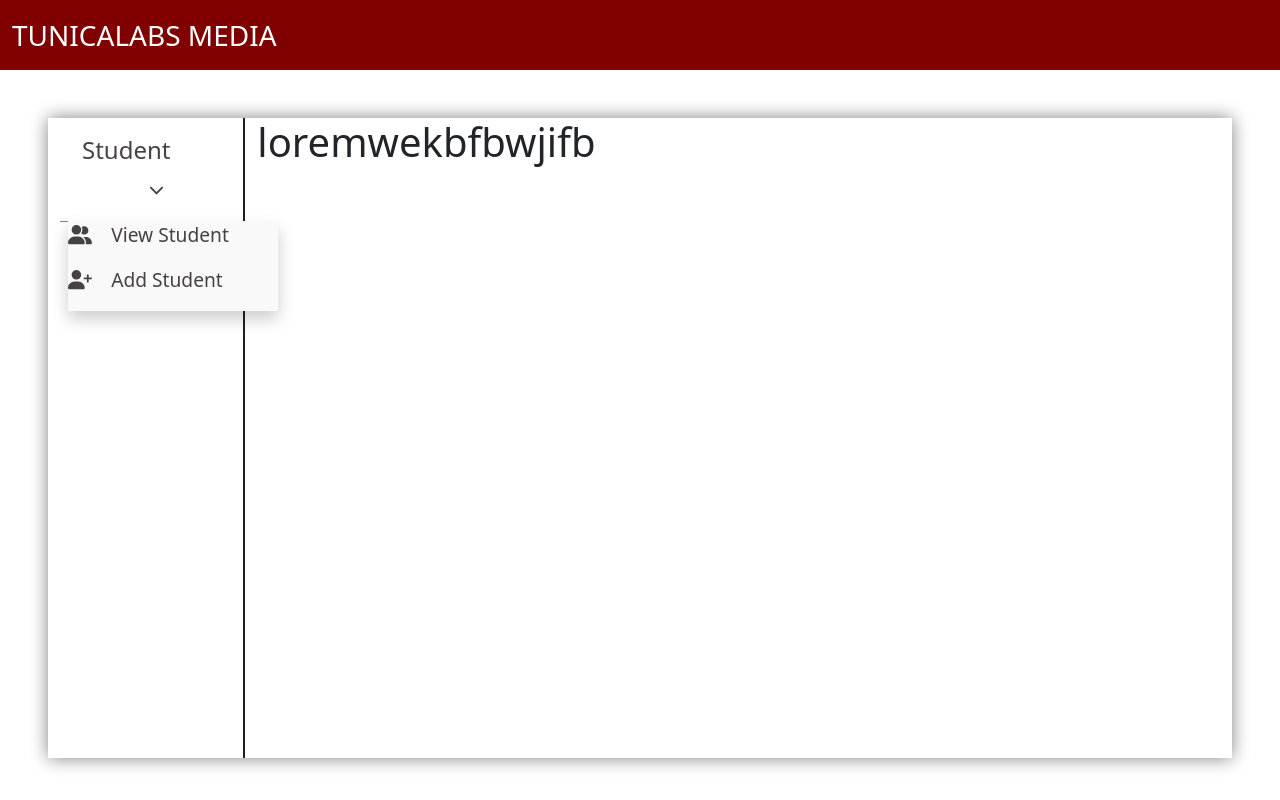
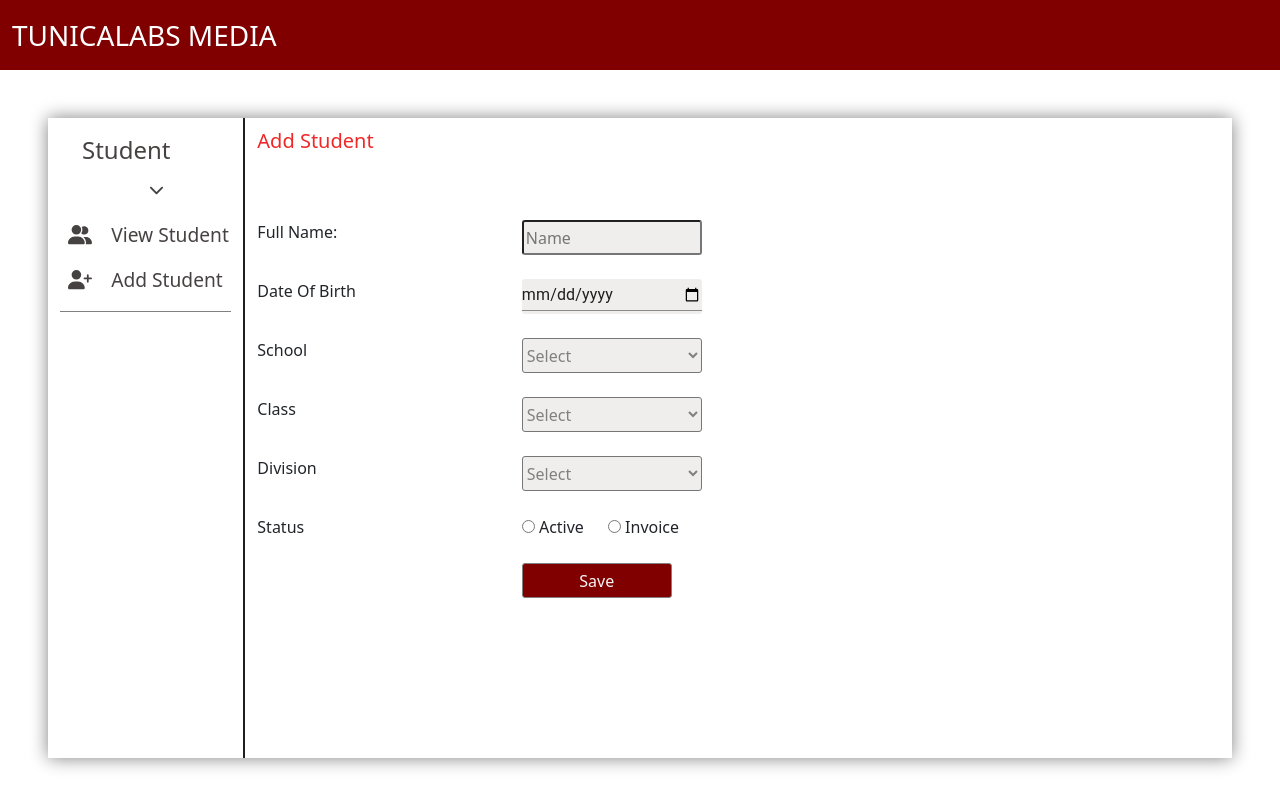
Before and after one commit to rohit-kumar22/student-registration.github.io, a React (Create React App) app: page / in a window 1280 px wide. Both pictures are taken after a click on the element "Add Student". Built offline with nearby package versions, Linux system fonts and the light colour scheme.

Commit message:
added view student

```diff
--- a/package.json
+++ b/package.json
@@ -7,6 +7,7 @@
     "@fortawesome/fontawesome-svg-core": "^6.1.1",
     "@fortawesome/free-solid-svg-icons": "^6.1.1",
     "@fortawesome/react-fontawesome": "^0.2.0",
+    "@material-ui/core": "^4.12.4",
     "@testing-library/jest-dom": "^5.16.4",
     "@testing-library/react": "^13.3.0",
     "@testing-library/user-event": "^13.5.0",
@@ -15,6 +16,7 @@
     "gh-pages": "^4.0.0",
     "react": "^18.2.0",
     "react-dom": "^18.2.0",
+    "react-html-table-to-excel": "^2.0.0",
     "react-scripts": "5.0.1",
     "react-strap": "0.0.1",
     "reactstrap": "^9.1.1",
--- /dev/null
+++ b/src/AddStudent.css
@@ -0,0 +1,27 @@
+.add-student-heading{
+    font-size: 1.25rem;
+    font-weight: 500;
+    color:#EE2828;
+  }
+
+
+
+  input{
+
+    background-color: rgb(228, 227, 227);
+  }
+.input-content{
+  margin-left: 100px !important;
+  background-color: rgb(240, 237, 237);
+  width: 180px;
+  height: 35px;
+  border-radius: 3px;
+  color: gray;
+}
+
+.save-button{
+
+  width:150px;
+  background-color: maroon;
+  color: whitesmoke;
+}
--- a/src/AddStudent.js
+++ b/src/AddStudent.js
@@ -1,10 +1,160 @@
-import React from "react";
+import React, { useState } from "react";
+import "./AddStudent.css";
+import TextField from "@material-ui/core/TextField";
 
 export default function AddStudent() {
   console.log("AddStudent");
+  const [data, setData] = useState({});
+
+  const onInputChange = (e) => {
+    const name = e.target.name;
+    const value = e.target.value;
+
+    setData((prev) => ({ ...prev, [name]: value }));
+  };
+  const SaveData = () => {
+    Object.entries(data).forEach(([name, value]) => {
+      console.log("name", name, "value", value);
+      localStorage.setItem(name, value);
+    });
+  };
   return (
     <div className="col-sm-10">
-      <h1>loremwekbfbwjifb</h1>
+      {console.log("data", data)}
+      <div className="row ">
+        <div className="col-12">
+          <p className="mt-2 add-student-heading">Add Student</p>
+        </div>
+        <div className="col-12">
+          <div className="row mt-5">
+            <div className="col-2">
+              <label>Full Name:</label>
+            </div>
+            <div className="col-5">
+              <input
+                placeholder="Name"
+                name="full_name"
+                className="input-content"
+                type="text"
+                value={data["full_name"] ? data["full_name"] : ""}
+                onChange={(e) => onInputChange(e)}
+              />
+            </div>
+          </div>
+          <div className="row mt-4">
+            <div className="col-2">
+              {" "}
+              <label>Date Of Birth</label>
+            </div>
+            <div className="col-5">
+              <TextField
+                className="input-content"
+                name="dob"
+                id="dob"
+                type="date"
+                defaultValue="DD-MM-YY"
+                value={data["dob"] ? data["dob"] : ""}
+                onChange={(e) => onInputChange(e)}
+              />
+            </div>
+          </div>
+          <div className="row mt-4">
+            <div className="col-2">
+              <label>School</label>
+            </div>
+            <div className="col-5">
+              <select
+                placeholder="Select"
+                className="input-content"
+                name="school"
+                defaultValue="Select"
+                value={data["school"] ? data["school"] : ""}
+                onChange={(e) => onInputChange(e)}>
+                <option value="" disabled selected hidden>
+                  Select
+                </option>
+                <option value="mps">Modern Public School</option>
+                <option value="dps">Delhi Public School</option>
+                <option value="pms">PMS Public School</option>
+              </select>
+            </div>
+          </div>
+          <div className="row mt-4">
+            <div className="col-2">
+              <label>Class</label>
+            </div>
+            <div className="col-5">
+              <select
+                className="input-content"
+                name="class"
+                value={data["class"] ? data["class"] : ""}
+                onChange={(e) => onInputChange(e)}>
+                <option value="" disabled selected hidden>
+                  Select
+                </option>
+                <option value="one">1</option>
+                <option value="two">2</option>
+                <option value="three">3</option>
+                <option value="four">4</option>
+                <option value="five">5</option>
+              </select>
+            </div>
+          </div>
+          <div className="row mt-4">
+            <div className="col-2">
+              <label>Division</label>
+            </div>
+            <div className="col-5">
+              <select
+                required
+                className="input-content"
+                name="division"
+                value={data["division"] ? data["division"] : ""}
+                onChange={(e) => onInputChange(e)}>
+                <option value="" disabled selected hidden>
+                  Select
+                </option>
+                <option value="a">A</option>
+                <option value="b">B</option>
+              </select>
+            </div>
+          </div>
+
+          <div className="row mt-4">
+            <div className="col-2">
+              <label>Status</label>
+            </div>
+            <div className="col-5">
+              <input
+                style={{ marginLeft: "100px" }}
+                type="radio"
+                value="active"
+                checked={data["status"] === "active"}
+                name="status"
+                onChange={(e) => onInputChange(e)}
+              />{" "}
+              Active
+              <input
+                className="ms-4"
+                type="radio"
+                value="invoice"
+                name="status"
+                checked={data["status"] === "invoice"}
+                onChange={(e) => onInputChange(e)}
+              />{" "}
+              Invoice
+            </div>
+          </div>
+          <div className="row mt-4">
+            <div className="col-2"></div>
+            <div className="col-5 ">
+              <button className="input-content save-button" onClick={SaveData}>
+                Save{" "}
+              </button>
+            </div>
+          </div>
+        </div>
+      </div>
     </div>
   );
 }
--- a/src/App.js
+++ b/src/App.js
@@ -18,7 +18,9 @@ function App() {
     ADD: { name: "Add Student", icon: addUser },
   };
 
-  const [selectedItem, setSelectedItem] = useState(studentSideBarList.VIEW);
+  const [selectedItem, setSelectedItem] = useState(
+    studentSideBarList.VIEW.name
+  );
 
   return (
     <div className="App">
@@ -40,9 +42,7 @@ function App() {
                         </span>
                       </p>
                     </button>
-                    <div
-                      class="student-dropdown-content"
-                      style={{ fontSize: "1.5rem" }}>
+                    <div style={{ fontSize: "1.5rem" }}>
                       {Object.values(studentSideBarList).map((item) => (
                         <div onClick={() => setSelectedItem(item.name)}>
                           <p style={{ fontSize: "1.2rem", fontWeight: "400" }}>
@@ -57,8 +57,14 @@ function App() {
                 <div></div>
                 <div></div>
               </div>
-              {selectedItem === studentSideBarList.VIEW.name && <ViewStudent />}
-              {selectedItem === studentSideBarList.ADD.name && <AddStudent />}
+              {console.log(
+                "selectedItem",
+                selectedItem,
+                "studentSideBarList.VIEW.name",
+                studentSideBarList.VIEW.name
+              )}
+              {studentSideBarList.VIEW.name === selectedItem && <ViewStudent />}
+              {studentSideBarList.ADD.name === selectedItem && <AddStudent />}
             </div>
           </div>
         </div>
--- a/src/ViewStudent.js
+++ b/src/ViewStudent.js
@@ -1,8 +1,9 @@
-import React, { useState } from "react";
+import React from "react";
 import "./ViewStudent.css";
 import { FontAwesomeIcon } from "@fortawesome/react-fontawesome";
 import { faArrowDown } from "@fortawesome/free-solid-svg-icons";
 import { faChevronDown } from "@fortawesome/free-solid-svg-icons";
+import ReactHTMLTableToExcel from "react-html-table-to-excel";
 import { Table } from "reactstrap";
 
 export default function ViewStudent() {
@@ -41,29 +42,29 @@ export default function ViewStudent() {
       school: "Vinod Public School",
       class: 10,
       division: "B",
-      status: "Active",
+      status: "Invoice",
     },
     {
       id: 5,
-      name: "Rohit Kumar",
+      name: "Ankit Pal",
       age: 23,
-      school: "Modern Public School",
+      school: "Delhi Public School",
       class: 12,
-      division: "A",
+      division: "B",
       status: "Active",
     },
     {
       id: 6,
-      name: "Mohit Kumar",
+      name: "Bilal Aazam",
       age: 23,
       school: "Modern Public School",
       class: 11,
-      division: "A",
-      status: "Active",
+      division: "b",
+      status: "Invoice",
     },
     {
       id: 7,
-      name: "Udit Khan",
+      name: "Udit Singh",
       age: 12,
       school: "Delhi Public School",
       class: 2,
@@ -72,7 +73,7 @@ export default function ViewStudent() {
     },
     {
       id: 8,
-      name: "Shivam Rohela",
+      name: "Shivam Singh",
       age: 21,
       school: "Vinod Public School",
       class: 10,
@@ -81,6 +82,7 @@ export default function ViewStudent() {
     },
   ];
 
+  const download_btn = "Download Excel &emsp;&nbsp; ${downloadIcon}";
   const chevronIcon = <FontAwesomeIcon icon={faChevronDown} />;
   const downloadIcon = <FontAwesomeIcon icon={faArrowDown} />;
   return (
@@ -112,7 +114,7 @@ export default function ViewStudent() {
       </div>
       <div className="pt-0 mt-3  mb-0 row" style={{ height: "65%" }}>
         <div className="col-12">
-          <Table>
+          <Table id="table-to-xls">
             <thead>
               <tr width={100} className="table-row">
                 {" "}
@@ -150,9 +152,14 @@ export default function ViewStudent() {
         </div>
       </div>
       <div className="row">
-        <button className="download-btn mt-5">
-          Download Excel &emsp;&nbsp;{downloadIcon}
-        </button>
+        <ReactHTMLTableToExcel
+          id="test-table-xls-button"
+          className="download-btn mt-4"
+          table="table-to-xls"
+          filename="tablexls"
+          sheet="tablexls"
+          buttonText="Download Excel"
+        />
       </div>
     </div>
   );
```
Also changed, not shown: 1 other file (tests, documents, lock files or other folders).
